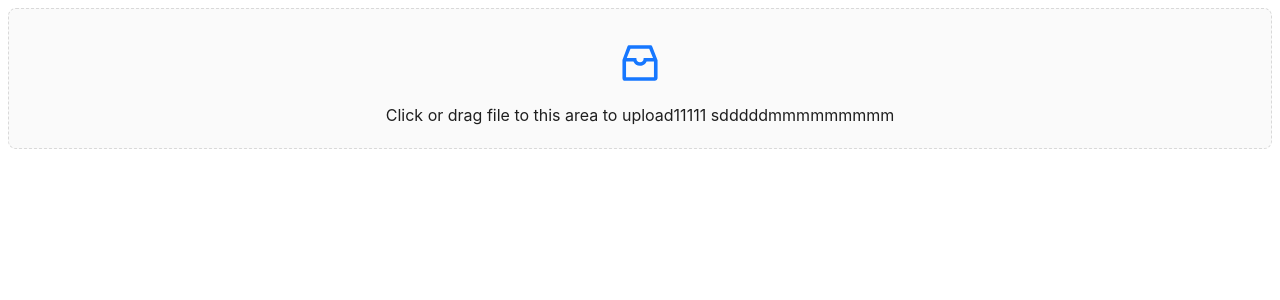
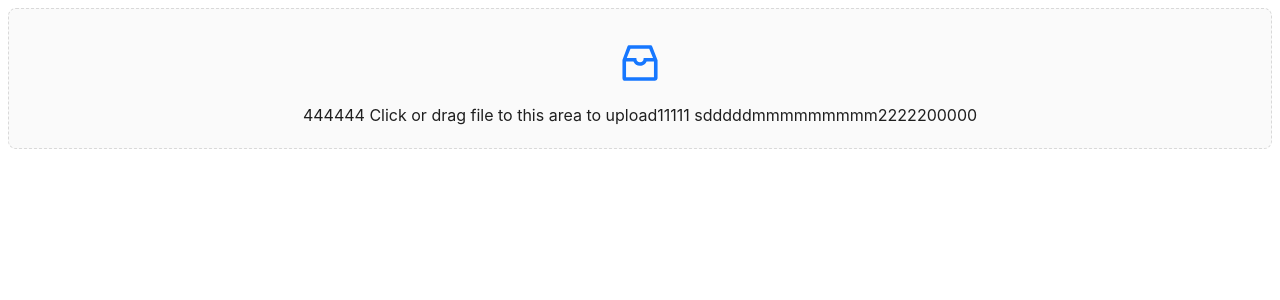
Before and after one commit to coderwell0824/bigFileUpload, a React (Vite) app in the folder file-upload-client/: page / in a window 1280 px wide. Shown: the top 300 px of the page. Built offline with nearby package versions, Linux system fonts and the light colour scheme.

Commit message:
大文件上传4
大文件上传5

大文件上传6

```diff
--- a/file-upload-client/src/FileUpload.tsx
+++ b/file-upload-client/src/FileUpload.tsx
@@ -28,7 +28,8 @@ const FileUpload = () => {
           <InboxOutlined />
         </p>
         <p className="ant-upload-text">
-          Click or drag file to this area to upload11111 sdddddmmmmmmmmm
+          444444 Click or drag file to this area to upload11111
+          sdddddmmmmmmmmm2222200000
         </p>
       </Dragger>
     </>
```
